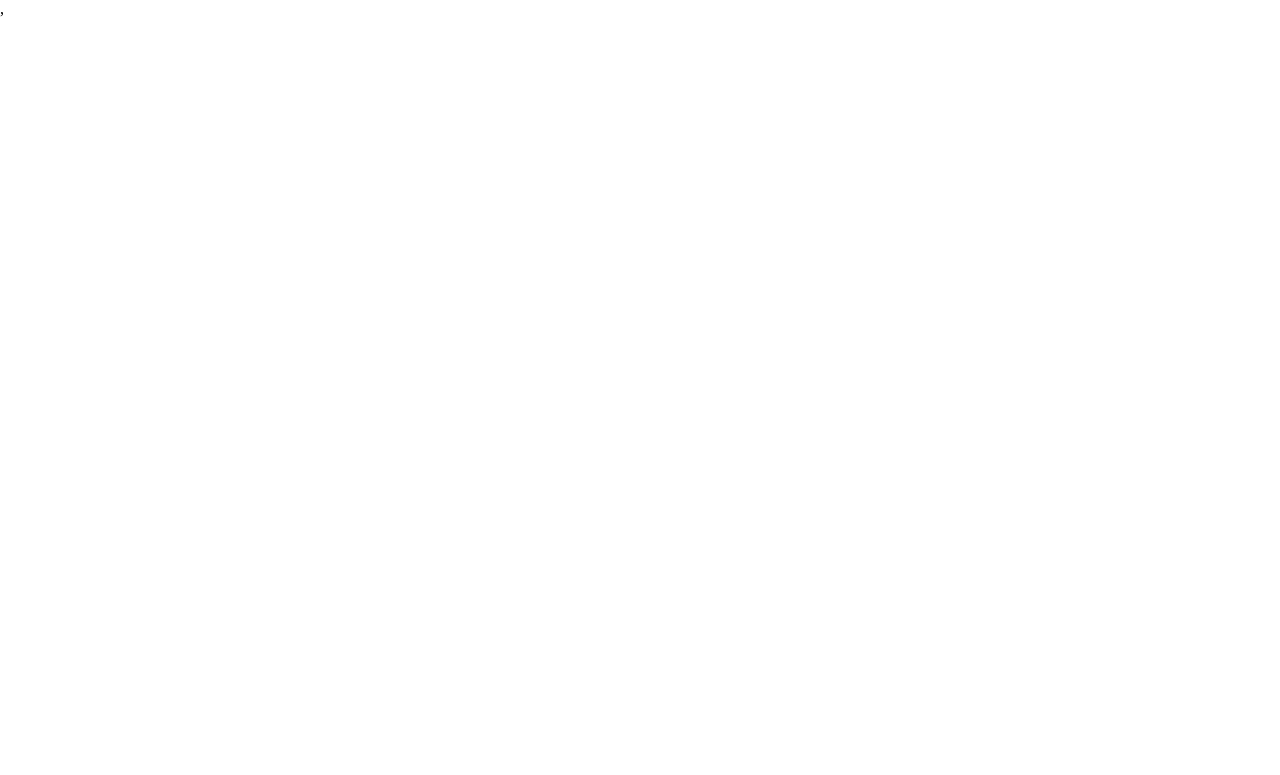
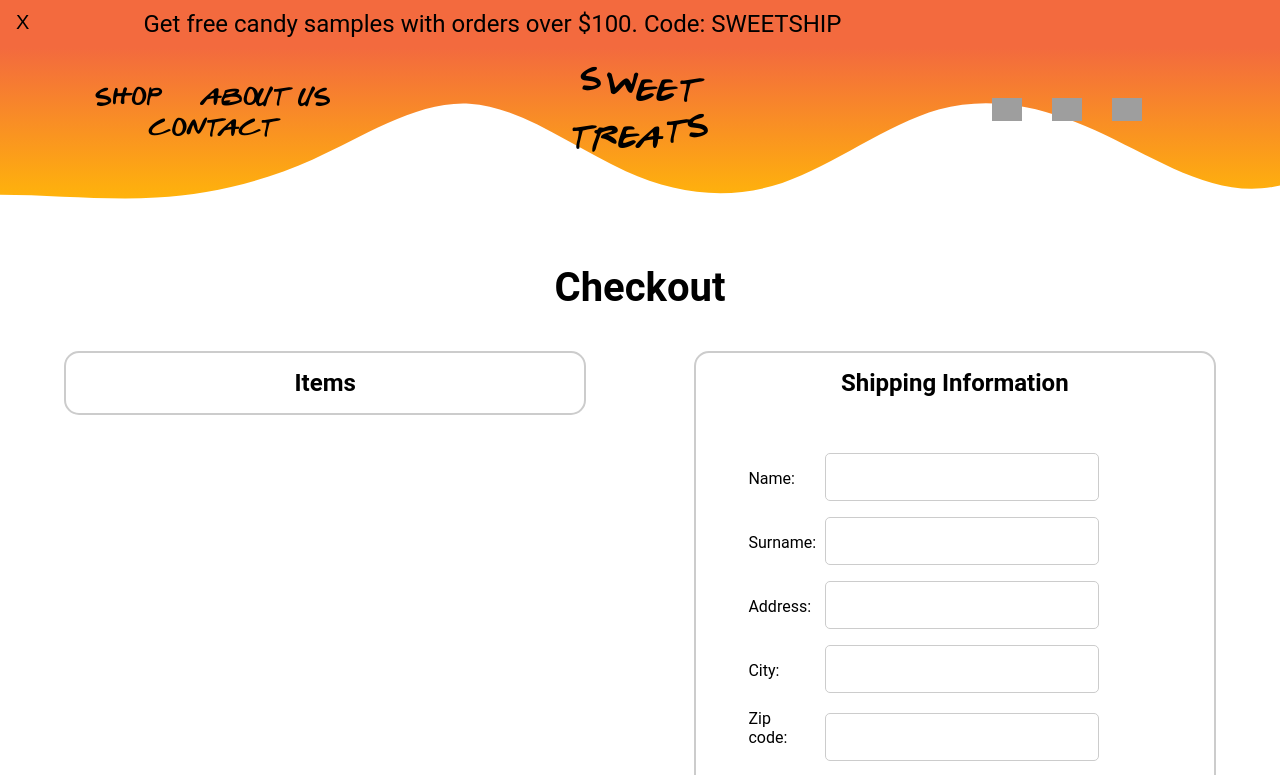
Before and after one commit to eljotero/E-commerce-Shop, a React (Vite) app in the folder frontend/: page /checkout in a window 1280 px wide. Before the commit this address had no page. Shown: the top 775 px of the page. Built offline with nearby package versions, Linux system fonts and the light colour scheme; grey boxes are pictures that could not be loaded.

Commit message:
add: checkout mostly comleted

```diff
--- a/frontend/src/components/App.tsx
+++ b/frontend/src/components/App.tsx
@@ -5,6 +5,7 @@ import ProductView from '../pages/ProductView';
 import Cart from '../components/Cart';
 import AboutUs from '../pages/AboutUs';
 import Contact from '../pages/Contact';
+import Checkout from '../pages/Checkout';
 
 function App() {
     return (
@@ -15,7 +16,10 @@ function App() {
                 <Route path="/shop" element={<ShopView/>} />
                 <Route path="/about" element={<AboutUs/>} />
                 <Route path="/contact" element={<Contact/>} />
-                <Route path="/cart" element={<Cart/>} />
+                <Route path="/cart" element={<Cart isOpen={false} onClose={function (): void {
+                    throw new Error('Function not implemented.')
+                } }/>} />
+                <Route path="/checkout" element={<Checkout/>} />
             </Routes>
         </Router>
     );
--- a/frontend/src/components/Cart.tsx
+++ b/frontend/src/components/Cart.tsx
@@ -13,6 +13,10 @@ interface CartProps {
 function Cart({ isOpen, onClose }: CartProps) {
     const dispatch = useDispatch();
     const cart = useSelector((state: RootState) => state.cart.root);
+
+    function goToChekout() {
+        window.location.href = '/checkout';
+    }
 
     return (
         <Modal
@@ -48,7 +52,7 @@ function Cart({ isOpen, onClose }: CartProps) {
             {cart.length > 0 &&
 
                 <div className='checkoutButtonContainer'>
-                    <button className='checkoutButton'>Checkout</button>
+                    <button className='checkoutButton' onClick={goToChekout}>Checkout</button>
                 </div>
             }
         </Modal>
--- a/frontend/src/css/Cart.css
+++ b/frontend/src/css/Cart.css
@@ -32,7 +32,7 @@
 
   .modal {
     position: fixed;
-    top: 20%;
+    top: 10%;
     left: 20%;
     width: 60%;
     height: auto;
--- /dev/null
+++ b/frontend/src/css/Checkout.css
@@ -0,0 +1,106 @@
+
+.checkoutContainer {
+    display: flex;
+    flex-wrap: wrap;
+    justify-content: space-between;
+    width: 90%;
+    font-family: 'Roboto', monospace;
+    margin: auto;
+}
+
+.checkoutTitle {
+    display: flex;
+    width: 100%;
+    text-align: center;
+    align-items: center;
+    justify-content: center;
+    margin: auto;
+    font-size: 5vh;
+    font-family: 'Roboto', monospace;
+    font-weight: 700;
+    margin-top: 5vh;
+    margin-bottom: 5vh;
+}
+
+.checkoutItems, .checkoutInfoForm {
+    display: flex;
+    flex-direction: column;
+    width: 45%;
+    margin-bottom: 5vh;
+    background-color: #fff;
+    border: 2px solid #ccc;
+    border-radius: 15px;
+    overflow: auto;
+}
+
+.checkoutItem {
+    display: flex;
+    justify-content: space-evenly;
+    align-items: center;
+    width: 95%;
+    border-radius: 15px;
+    padding: 2vh;
+    justify-content: space-between;
+}
+
+.span-1 {
+    width: 35%;
+    font-size: 2vh;
+}
+
+.checkoutItem button {
+    background-color: #ff6347;
+    color: #fff;
+    border: none;
+    padding: 5px 10px;
+    border-radius: 5px;
+    cursor: pointer;
+  }
+
+.checkoutItem button:hover {
+    background-color: #ff473d;
+}
+
+.checkoutItems,
+.checkoutInfoForm {
+    flex-basis: 45%;
+    max-height: 82vh;
+    height: max-content;
+    margin-bottom: 5vh;
+    background-color: #fff;
+    border: 2px solid #ccc;
+    border-radius: 15px;
+    overflow: auto;
+}
+
+.checkoutInfoForm form {
+    display: flex;
+    flex-direction: column;
+    padding: 5vh;
+}
+
+.checkoutInfoForm input {
+    width: 20vw;
+    padding: 1vh;
+    margin-bottom: 2vh;
+    border: 1px solid #ccc;
+    text-align: start;
+    border-radius: 5px;
+}
+
+.checkoutInfoForm label {
+    display: inline-block;
+    width: 5vw;
+    font-size: 2vh;
+    margin-bottom: 1vh;
+    margin-right: 1vw;
+}
+
+.checkoutItems h2, .checkoutInfoForm h2{
+    display: flex;
+    margin: auto;
+    margin-bottom: 2vh;
+    margin-top: 2vh;
+    font-size: 3vh;
+    font-weight: 700;
+}
--- a/frontend/src/css/LandingPage.css
+++ b/frontend/src/css/LandingPage.css
@@ -129,6 +129,7 @@
 }
 
 .newProductCard {
+    width: max-content;
     width: 40%;
     border-radius: 15px;
     margin-bottom: 0;
@@ -164,3 +165,16 @@
 .newProductCard img:hover {
     transform: scale(1.45);
 }
+
+h3 {
+    display: flex;
+    text-align: center;
+    width: max-content;
+    margin: auto;
+}
+
+h3:hover {
+    color: #FFB30B;
+    text-decoration: underline;
+    cursor: pointer;
+}
--- a/frontend/src/pages/Checkout.tsx
+++ b/frontend/src/pages/Checkout.tsx
@@ -1,9 +1,71 @@
+import { useSelector, useDispatch } from 'react-redux';
+import type { RootState } from '../redux/store';
+import Navbar from '../components/Navbar';
+import Promocode from '../components/Promocode';
+import '../css/Checkout.css';
+import { removeFromCart } from '../redux/slicers/cartSlicer';
+
 function Checkout() {
+
+  const dispatch = useDispatch();
+  const cart = useSelector((state: RootState) => state.cart.root);
+
   return (
-    <div>
-      <h1>Checkout</h1>
-      <p>Checkout page content</p>
-    </div>
+    <>
+      <Promocode />
+      <Navbar />
+      <div className="checkoutContainer">
+        <h1 className="checkoutTitle">Checkout</h1>
+
+        <div className="checkoutItems">
+          <h2>Items</h2>
+          {cart.map((product) => (
+            <div className="checkoutItem" key={product.productId}>
+              <img alt="Picture" src={`https://picsum.photos/150/100`} />
+              <span className='span-1'> {product.productName} </span>
+              <span className='span-2'> {product.productPrice} PLN</span>
+              <span className='span-3'> {product.quantity} </span>
+              <button onClick={() =>dispatch(removeFromCart(product.productId))}>Remove</button>
+            </div>
+          ))}
+        </div>
+
+        <div className='checkoutInfoForm'>
+          <h2>Shipping Information</h2>
+          <form>
+            <div>
+              <label htmlFor="name">Name:</label>
+              <input type="text" id="name" name="name" required />
+            </div>
+            <div>
+              <label htmlFor="surname">Surname:</label>
+              <input type="text" id="surname" name="surname" required />
+            </div>
+            <div>
+              <label htmlFor="address">Address:</label>
+              <input type="text" id="address" name="address" required />
+            </div>
+            <div>
+              <label htmlFor="city">City:</label>
+              <input type="text" id="city" name="city" required />
+            </div>
+            <div>
+              <label htmlFor="zip">Zip code:</label>
+              <input type="text" id="zip" name="zip" required />
+            </div>
+            <div>
+              <label htmlFor="phone">Phone:</label>
+              <input type="text" id="phone" name="phone" required />
+            </div>
+            <div>
+              <label htmlFor="email">Email:</label>
+              <input type="email" id="email" name="email" required />
+            </div>
+          </form>
+        </div>
+
+      </div>
+    </>
   );
 }
 
--- a/frontend/src/pages/LandingPage.tsx
+++ b/frontend/src/pages/LandingPage.tsx
@@ -44,9 +44,10 @@ function LandingPage() {
           {products.map((product, index) => {
             return (
               <>
-                <div key={index} className={`newProductCard ${index % 2 === 0 ? 'right' : 'left'}`} onClick={() => navigateTo(`/product/${product.productId}`)}>
+                <div key={index} className={`newProductCard ${index % 2 === 0 ? 'right' : 'left'}`}>
                   <img alt="Picture" src="https://picsum.photos/200/150" />
-                  <h3>{product.productName}</h3>
+                  <h3 onClick={() => navigateTo(`/product/${product.productId}`)}>{product.productName}
+                  </h3>
                   <h4>${product.productPrice}</h4>
                 </div>
                 <div className={`newProductDescription ${index % 2 === 0 ? 'right' : 'left'}` }>
```
